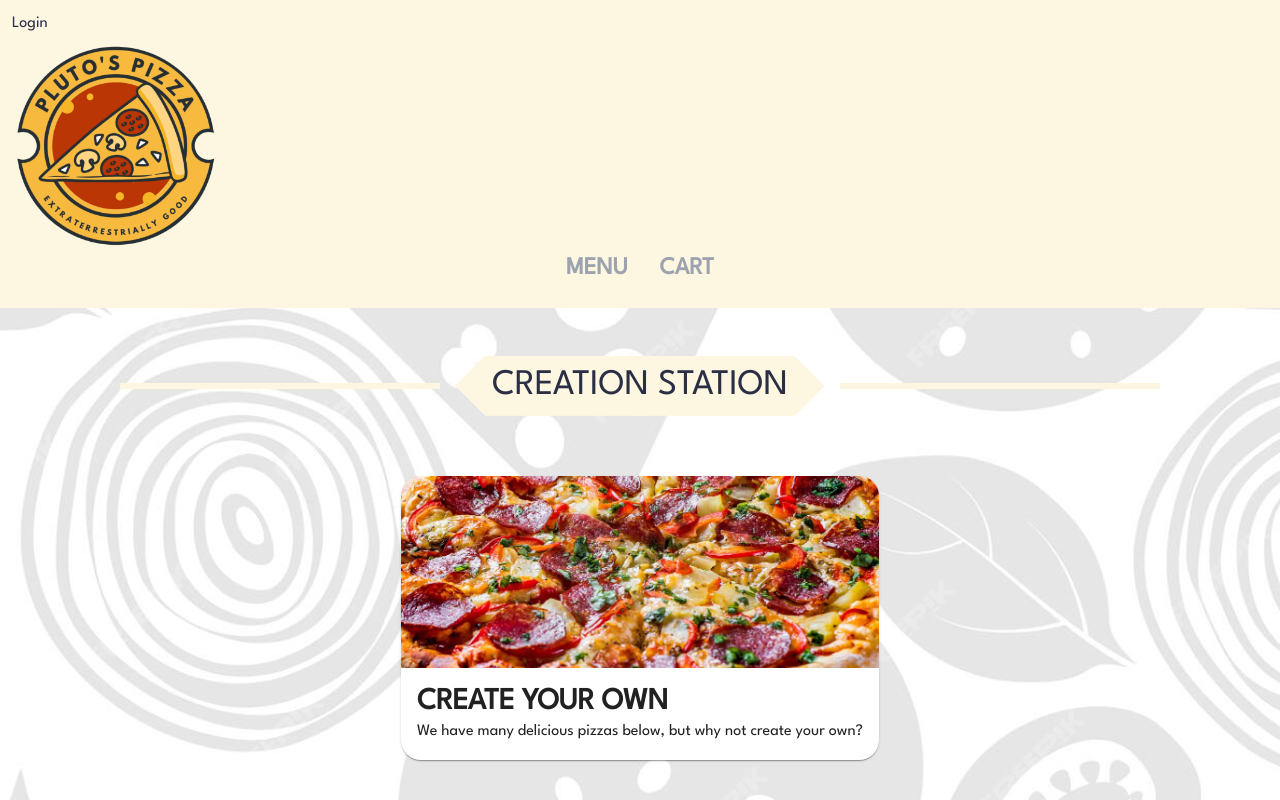
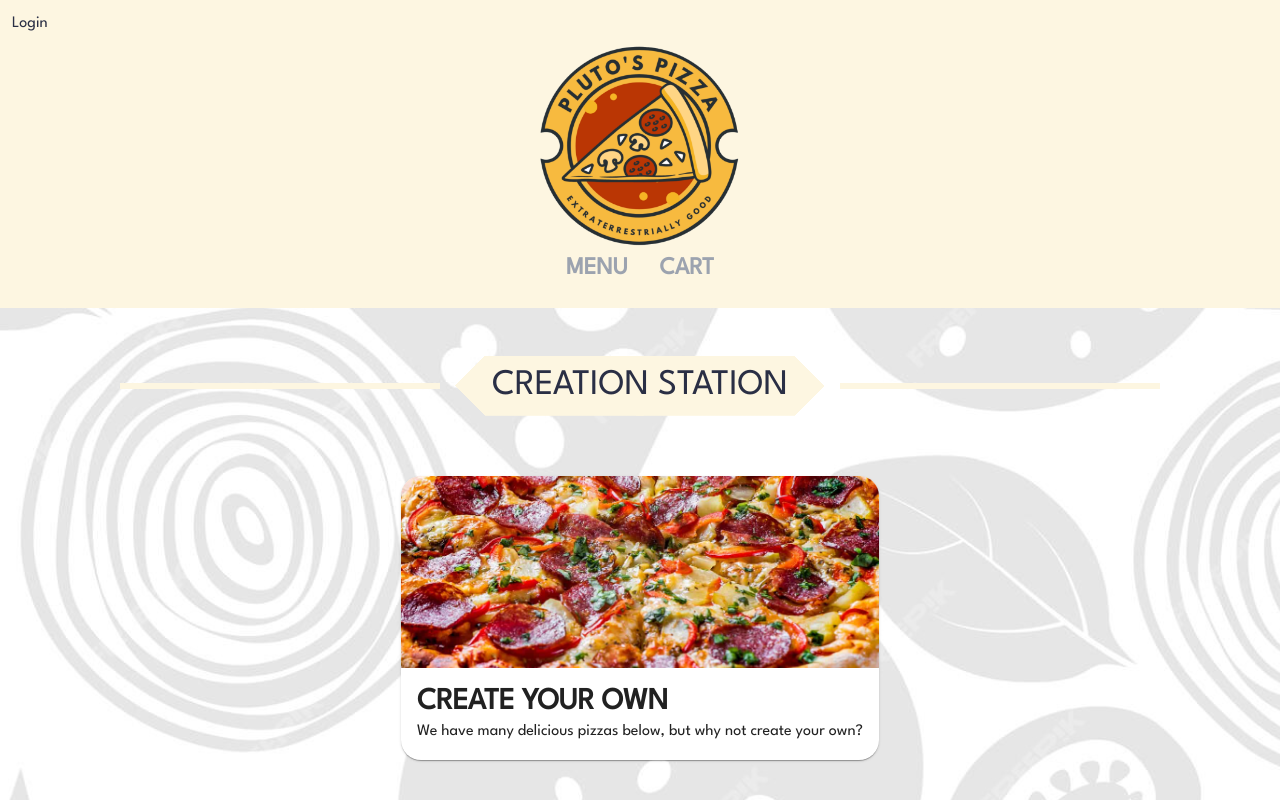
Before and after one commit to muzidube/pluto-pizza, a React (Create React App) app: page /#/ in a window 1280 px wide. Shown: the top 800 px of the page. Built offline with nearby package versions, Linux system fonts and the light colour scheme; no server answers.

Commit message:
Added pluto-pizza to image urls

```diff
--- a/src/App.tsx
+++ b/src/App.tsx
@@ -1,4 +1,5 @@
 import React from 'react';
+import logo from './logo.svg';
 import './App.css';
 import { HashRouter, Route, Routes } from 'react-router-dom';
 
@@ -13,6 +14,9 @@ import NotFound from "./pages/NotFound";
 import Orders from "./pages/Orders";
 import PizzaOptions from "./pages/PizzaOptions";
 import ThankYou from "./pages/ThankYou";
+import { useAuthState } from "react-firebase-hooks/auth";
+
+import { auth } from './firebase/firebase';
 
 const menuRoutes = [
     ROUTES.MENU,
--- a/src/assets/json/pizzaImages.json
+++ b/src/assets/json/pizzaImages.json
@@ -1,11 +1,11 @@
 {
   "logo": {
-    "image": "images/Logo.png"
+    "image": "pluto-pizza/images/Logo.png"
   },
   "create": {
-    "image": "images/CreatePizza.png"
+    "image": "pluto-pizza/images/CreatePizza.png"
   },
   "size": {
-    "image": "images/PizzaSize.png"
+    "image": "pluto-pizza/images/PizzaSize.png"
   }
 }
--- a/src/assets/json/pizzas.json
+++ b/src/assets/json/pizzas.json
@@ -16,7 +16,7 @@
       "sauce": "tomato",
       "cheese": "mozzarella",
       "description": "The classic. Fresh mozzarella, basil, and tomato sauce.",
-      "image": "images/Margherita.webp"
+      "image": "pluto-pizza/images/Margherita.webp"
     },
     {
       "type": "Pepperoni",
@@ -34,7 +34,7 @@
       "sauce": "tomato",
       "cheese": "mozzarella",
       "description": "Everything you want. A great crust, gooey cheese, and tons of pepperoni.",
-      "image": "images/PepperoniPizza.png"
+      "image": "pluto-pizza/images/PepperoniPizza.png"
     },
     {
       "type": "Vegetarian",
@@ -54,7 +54,7 @@
       "sauce": "tomato",
       "cheese": "mozzarella",
       "description": "This vegetarian pizza will be a hit at your next pizza night!",
-      "image": "images/Vegetarian.png"
+      "image": "pluto-pizza/images/Vegetarian.png"
     },
     {
       "type": "Hawaiian",
@@ -73,7 +73,7 @@
       "sauce": "tomato",
       "cheese": "mozzarella",
       "description": "This crowd-pleasing pizza recipe starts with my homemade.",
-      "image": "images/Hawaiian.png"
+      "image": "pluto-pizza/images/Hawaiian.png"
     },
     {
       "type": "Meat Lover's",
@@ -93,7 +93,7 @@
       "sauce": "bbq",
       "cheese": "mozzarella",
       "description": "Perfect for those who crave meat with every bite.",
-      "image": "images/Meat Lovers.png"
+      "image": "pluto-pizza/images/Meat Lovers.png"
     }
   ]
 }
--- a/src/components/NavBar.tsx
+++ b/src/components/NavBar.tsx
@@ -3,7 +3,6 @@ import { Link, Outlet } from 'react-router-dom';
 import { useAuthState, useSignOut } from 'react-firebase-hooks/auth';
 
 import { auth } from '../firebase/firebase';
-import * as ROUTES from '../services/routes';
 import pizzaImages from "../assets/json/pizzaImages.json";
 import { useCurrentPath } from "../hooks/useCurrentPath";
 import { NavButton } from "./NavButton";
@@ -35,9 +34,7 @@ export const NavBar: FC<NavBarProps> = ( {routes} ) => {
                     </div>
                 )}
                 <div className="flex flex-col items-center justify-center">
-                    <Link to={ROUTES.MENU}>
-                        <img src={pizzaImages.logo.image} alt="Pizza logo" className="w-1/2 sm:w-1/6"/>
-                    </Link>
+                    <img src={pizzaImages.logo.image} alt="Pizza logo" className="w-1/2 sm:w-1/6"/>
                     <div
                         className="items-center justify-between flex w-full md:w-auto md:order-1"
                         id="navbar-user"
--- a/src/pages/PizzaOptions.tsx
+++ b/src/pages/PizzaOptions.tsx
@@ -64,7 +64,7 @@ export default function PizzaOptions() {
                     {pizzaOptions.crusts.map(( crust, index ) => (
                         <PizzaCrusts key={index} crust={crust} onClick={() => setSelectedCrust(crust)}
                                      variant={selectedCrust === crust ? "selected" : "normal"}
-                                     imageUrl={`images/${crust}.png`}/>
+                                     imageUrl={`pluto-pizza/images/${crust}.png`}/>
                     ))}
                 </div>
             </div>
@@ -82,7 +82,7 @@ export default function PizzaOptions() {
                         <PizzaToppings key={index} topping={topping} onClick={() => handleClick(topping)}
                                        variant={selectedToppings.includes(topping) ? "selected" : "normal"}
                                        selected={selectedToppings.includes(topping)}
-                                       imageUrl={`images/${topping}.png`}/>
+                                       imageUrl={`pluto-pizza/images/${topping}.png`}/>
                     ))}
                 </div>
             </div>
@@ -94,7 +94,7 @@ export default function PizzaOptions() {
                     {pizzaOptions.sauces.map(( sauce, index ) => (
                         <PizzaSauces key={index} sauce={sauce} onClick={() => setSelectedSauce(sauce)}
                                      variant={selectedSauce === sauce ? "selected" : "normal"}
-                                     imageUrl={`images/${sauce}.png`}/>
+                                     imageUrl={`pluto-pizza/images/${sauce}.png`}/>
                     ))}
                 </div>
             </div>
@@ -106,7 +106,7 @@ export default function PizzaOptions() {
                     {pizzaOptions.cheeses.map(( cheese, index ) => (
                         <PizzaCheeses key={index} cheese={cheese} onClick={() => setSelectedCheese(cheese)}
                                       variant={selectedCheese === cheese ? "selected" : "normal"}
-                                      imageUrl={`images/${cheese}.png`}/>
+                                      imageUrl={`pluto-pizza/images/${cheese}.png`}/>
                     ))}
                 </div>
             </div>
```
